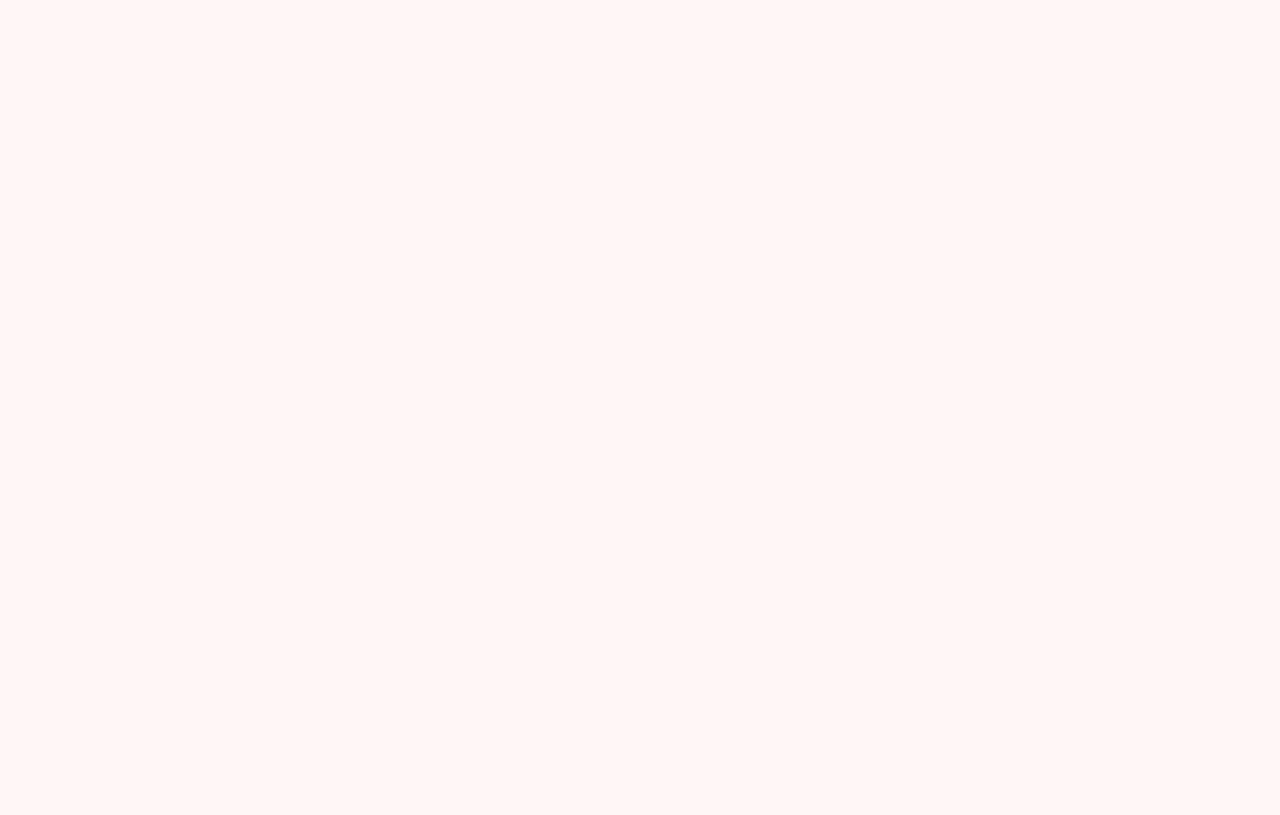
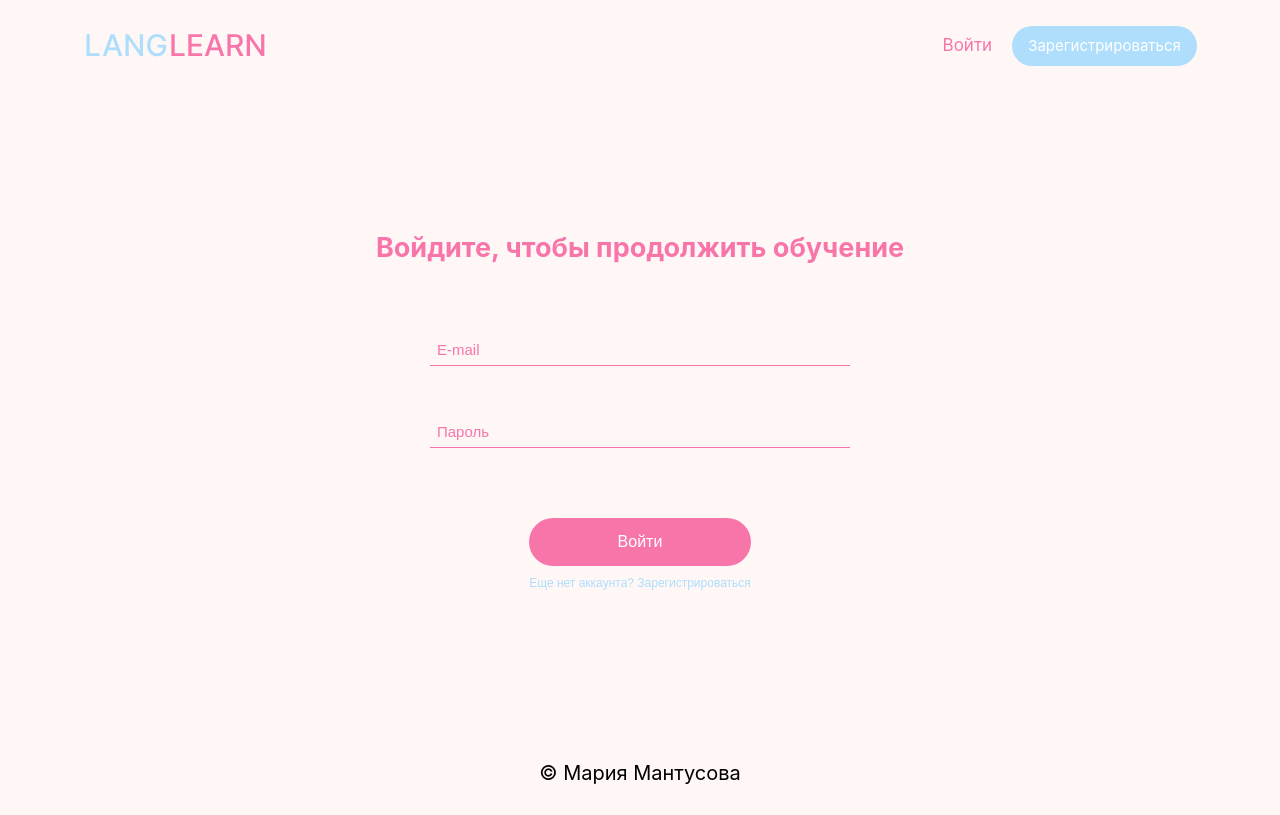
Before and after one commit to MariaMantusova/LangLearn_frontend, a React (Create React App) app: page /login in a window 1280 px wide. Before the commit this address had no page. Built offline with nearby package versions, Linux system fonts and the light colour scheme.

Commit message:
feat: add register, login pages and link to logo

```diff
--- a/src/components/App/App.tsx
+++ b/src/components/App/App.tsx
@@ -5,6 +5,8 @@ import Main from "../Main/Main";
 import ProfilePage from "../ProfilePage/ProfilePage";
 import LearningPage from "../LearningPage/LearningPage";
 import WordsPage from "../WordsPage/WordsPage";
+import LoginPage from "../LoginPage/LoginPage";
+import RegisterPage from "../RegisterPage/RegisterPage";
 
 function App() {
   return (
@@ -13,6 +15,8 @@ function App() {
       <Route path="/profile" element={<ProfilePage/>}/>
       <Route path="/learn" element={<LearningPage/>}/>
       <Route path="/words" element={<WordsPage/>}/>
+      <Route path="/login" element={<LoginPage/>}/>
+      <Route path="/register" element={<RegisterPage/>}/>
     </Routes>
   );
 }
--- /dev/null
+++ b/src/components/AuthPage/AuthPage.scss
@@ -0,0 +1,16 @@
+@import "../../vendor/variables";
+
+.auth-page {
+  display: flex;
+  flex-direction: column;
+  align-items: center;
+  justify-content: center;
+  height: 80vh;
+}
+
+.auth-page__title {
+  font-size: 27px;
+  color: $mainPinkColor;
+  margin-bottom: 70px;
+  margin-top: 0;
+}
--- /dev/null
+++ b/src/components/AuthPage/AuthPage.tsx
@@ -0,0 +1,20 @@
+import React from "react";
+import "./AuthPage.scss";
+import Header from "../Header/Header";
+import Footer from "../Footer/Footer";
+import {IAuthPageProps} from "../../interfaces/interfacesForProps";
+
+function AuthPage(props: IAuthPageProps) {
+    return(
+        <>
+            <Header path="/learn" linkName="Учить слова"/>
+            <section className="auth-page">
+                <h1 className="auth-page__title">{props.title}</h1>
+                {props.children}
+            </section>
+            <Footer/>
+        </>
+    )
+}
+
+export default AuthPage;
--- a/src/components/Header/Header.tsx
+++ b/src/components/Header/Header.tsx
@@ -10,7 +10,9 @@ function Header(props: IHeaderProps) {
 
     return (
         <header className="header">
-            <img className="header__logo" src={Logo} alt="Лого"/>
+            <Link to="/">
+                <img className="header__logo" src={Logo} alt="Лого"/>
+            </Link>
             {
                 isAuthorized ? <ProfileMenu linkName={props.linkName} path={props.path}/> :
                     <div className="header__container">
--- /dev/null
+++ b/src/components/LoginPage/LoginPage.tsx
@@ -0,0 +1,19 @@
+import React from "react";
+import { useNavigate } from "react-router-dom";
+import AuthPage from "../AuthPage/AuthPage";
+import LoginForm from "../LoginForm/LoginForm";
+
+
+function LoginPage() {
+    const navigate = useNavigate();
+
+    function handleClick() {
+        navigate("/register")
+    }
+
+    return(
+        <AuthPage title="Войдите, чтобы продолжить обучение" children={<LoginForm onClick={handleClick}/>}/>
+    )
+}
+
+export default LoginPage;
--- a/src/components/RegisterForm/RegisterForm.tsx
+++ b/src/components/RegisterForm/RegisterForm.tsx
@@ -4,7 +4,7 @@ import {IRegisterFormProps} from "../../interfaces/interfacesForProps";
 
 function RegisterForm(props: IRegisterFormProps) {
     return(
-        <AuthForm buttonText="Зарегестрироваться" linkText="Уже зарегестрированы? Войти" onClick={props.onClick}
+        <AuthForm buttonText="Зарегистрироваться" linkText="Уже зарегистрированы? Войти" onClick={props.onClick}
                   children={<input className="auth-form__input" placeholder="Имя"
                                    pattern="^[А-Яа-яЁёA-Za-z\-]+$" type="text" required/>}
         />
--- /dev/null
+++ b/src/components/RegisterPage/RegisterPage.tsx
@@ -0,0 +1,18 @@
+import React from "react";
+import AuthPage from "../AuthPage/AuthPage";
+import RegisterForm from "../RegisterForm/RegisterForm";
+import { useNavigate } from "react-router-dom";
+
+function RegisterPage() {
+    const navigate = useNavigate();
+
+    function handleClick() {
+       navigate("/login")
+    }
+
+    return(
+        <AuthPage title="Зарегистрируйтесь, чтобы начать" children={<RegisterForm onClick={handleClick}/>}/>
+    )
+}
+
+export default RegisterPage;
--- a/src/interfaces/interfacesForProps.ts
+++ b/src/interfaces/interfacesForProps.ts
@@ -35,3 +35,8 @@ export interface IRegisterFormProps {
 export interface ILoginFormProps {
     onClick: () => void
 }
+
+export interface IAuthPageProps {
+    children: ReactNode
+    title: string
+}
```
